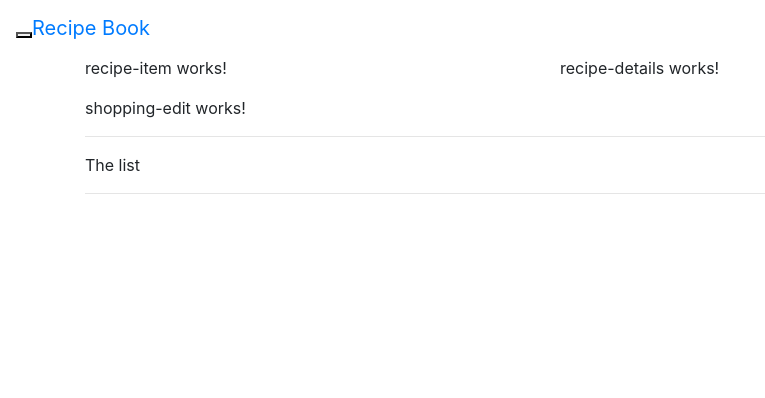
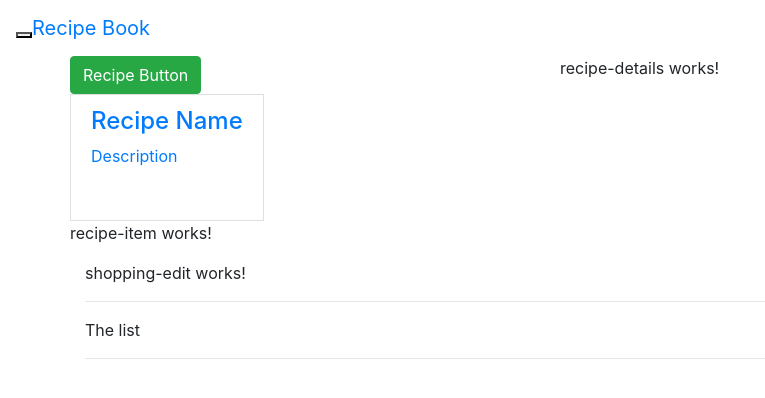
Before and after one commit to mcube25/shopping-list-app, an Angular app: page / in a window 1280 px wide. Shown: the top 398 px of the page, without its empty margins (0-765 px from the left). Built offline with nearby package versions, Linux system fonts and the light colour scheme.

Commit message:
recipe list build up

```diff
--- a/src/app/recipes/recipe-list/recipe-list.component.html
+++ b/src/app/recipes/recipe-list/recipe-list.component.html
@@ -1 +1,20 @@
-<app-recipe-item></app-recipe-item>
+
+<div class="row">
+<div class="col-xs-12">
+<button class="btn btn-success" >Recipe Button</button>
+</div>
+</div>
+<div class="row">
+<div class="col-xs-12">
+  <a href="#" class="list-group-item clearfix">
+<div class="pull-left">
+  <h4 class="list-group-item-heading">Recipe Name</h4>
+  <p class="list-group-item-text">Description</p>
+</div>
+<span class="pull-right">
+<img src="" alt="" class="img-responsive" style="max-height:50px;">
+</span>
+  </a>
+  <app-recipe-item></app-recipe-item>
+</div>
+</div>
--- a/src/app/recipes/recipe-list/recipe-list.component.ts
+++ b/src/app/recipes/recipe-list/recipe-list.component.ts
@@ -1,12 +1,14 @@
 import { Component, OnInit } from '@angular/core';
-
+import { Recipe} from '../recipes.model';
 @Component({
   selector: 'app-recipe-list',
   templateUrl: './recipe-list.component.html',
   styleUrls: ['./recipe-list.component.css']
 })
 export class RecipeListComponent implements OnInit {
-
+recipes: Recipe [] = [
+  new Recipe('just a test','simply a test recipe', 'https://')
+];
   constructor() { }
 
   ngOnInit(): void {
--- /dev/null
+++ b/src/app/recipes/recipes.model.ts
@@ -0,0 +1,11 @@
+export class Recipe {
+
+  public name: string;
+  public description: string;
+  public imagePath: string;
+  constructor(name: string, desc: string, imagePath: string) {
+    this.name = name;
+    this.description= desc;
+    this.imagePath= imagePath;
+  }
+}
```
